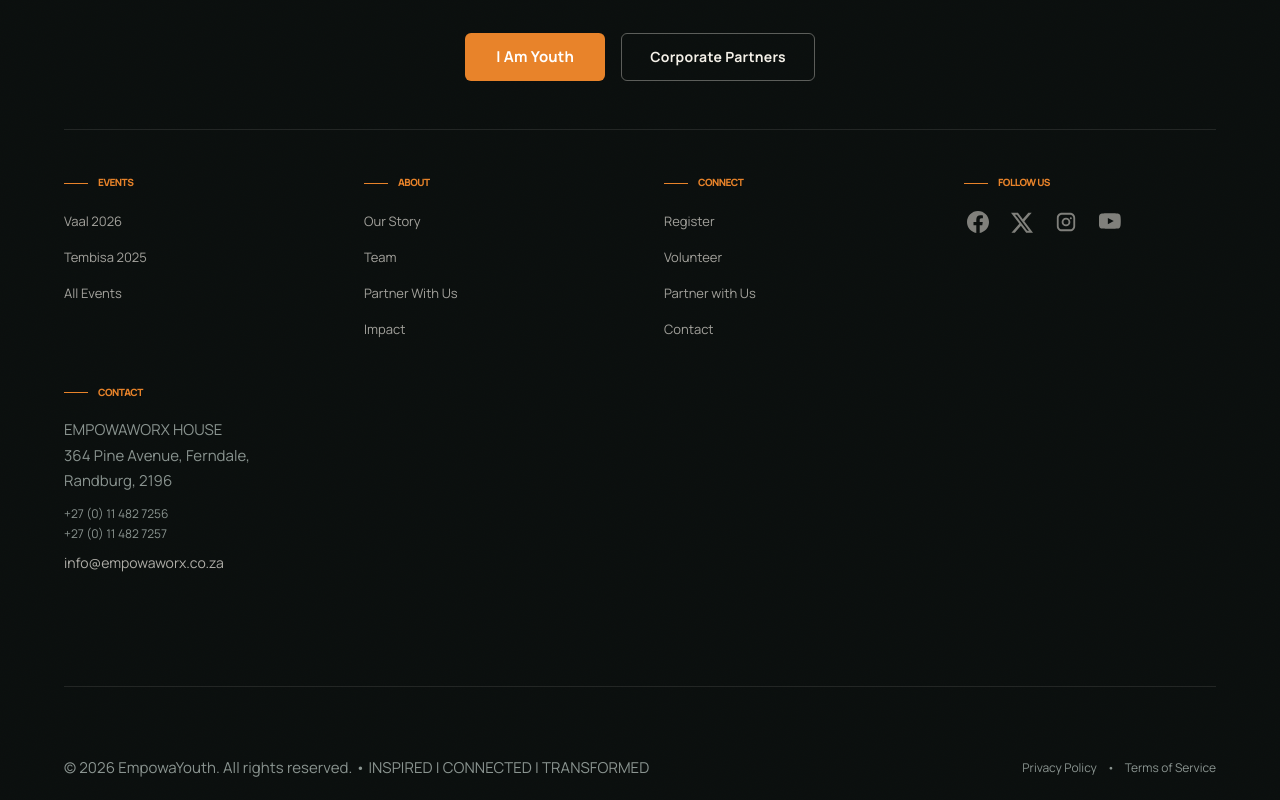
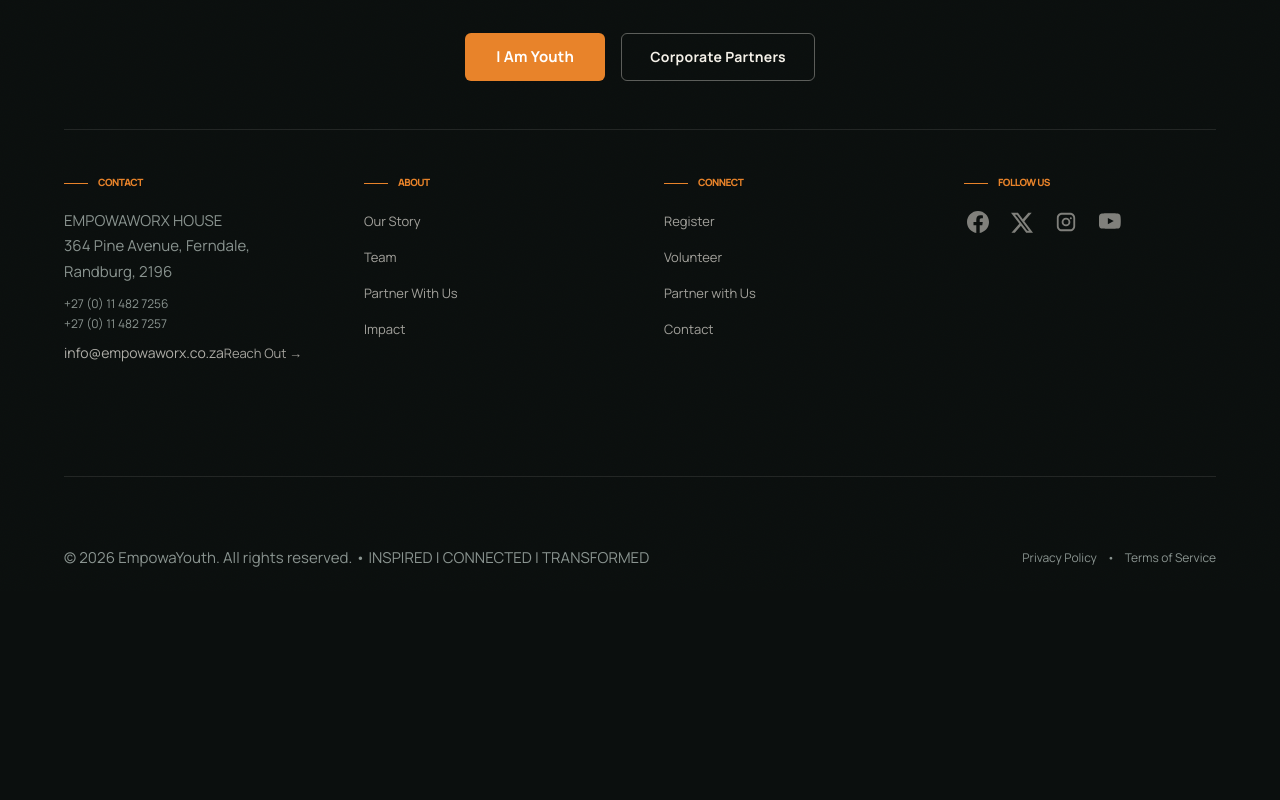
Before and after one commit to brandfocal/empowayouth, a Next.js app: page /impact in a window 1280 px wide. Shown: the part 3914-4714 px from the top of the page. After the commit the page ends 4505 px from the top, so only its background shows below. Built offline with nearby package versions, Linux system fonts and the light colour scheme.

Commit message:
feat: enable smooth scroll, update hero cta, fix partner section legibility, scale logos, and update footer

```diff
--- a/src/app/globals.css
+++ b/src/app/globals.css
@@ -68,6 +68,17 @@
 }
 
 /* Global resets & typography */
+html {
+  scroll-behavior: smooth;
+  scroll-padding-top: 88px;
+}
+
+@media (prefers-reduced-motion: reduce) {
+  html {
+    scroll-behavior: auto;
+  }
+}
+
 html, body {
   margin: 0;
   padding: 0;
@@ -176,6 +187,10 @@
   letter-spacing: -.025em;
   text-transform: none;
   text-wrap: balance;
+}
+
+.ey-partners .ey-section-heading {
+  color: var(--pt-paper);
 }
 
 .ey-heading-italic {
@@ -1376,7 +1391,7 @@
 .ey-marquee-row {
   display: flex;
   align-items: center;
-  gap: 48px;
+  gap: 24px;
   width: max-content;
   will-change: transform;
 }
@@ -1404,9 +1419,9 @@
   display: flex;
   align-items: center;
   justify-content: center;
-  width: 175px;
-  height: 76px;
-  padding: 10px 18px;
+  width: 150px;
+  height: 80px;
+  padding: 8px 12px;
   border: none;
   background: transparent;
   transition: transform 250ms ease;
@@ -1418,12 +1433,12 @@
 }
 
 .ey-partner-logo-img {
-  max-width: 135px;
-  max-height: 44px;
+  max-width: 145px;
+  max-height: 52px;
   width: auto;
   height: auto;
   object-fit: contain;
-  opacity: 0.85;
+  opacity: 0.9;
   transition: opacity 250ms ease, transform 250ms ease;
 }
 
@@ -1432,9 +1447,9 @@
 }
 
 .ey-logo-card {
-  width: 190px;
-  min-height: 76px;
-  padding: 12px 20px;
+  width: 150px;
+  min-height: 80px;
+  padding: 8px 12px;
   display: grid;
   place-items: center;
   flex: 0 0 auto;
@@ -1450,11 +1465,11 @@
 
 .ey-logo-card img {
   max-width: 100%;
-  height: 36px;
-  max-height: 36px;
+  height: 50px;
+  max-height: 50px;
   object-fit: contain;
-  opacity: 0.85;
-  transition: opacity 250ms ease;
+  opacity: 0.9;
+  transition: opacity 250ms ease, transform 250ms ease;
 }
 
 .ey-logo-card:hover img {
--- a/src/app/page.tsx
+++ b/src/app/page.tsx
@@ -89,8 +89,8 @@
               </p>
               <div className="ey-hero-panel">
                 <div className="ey-hero-ctas ey-hero-animate ey-hero-animate-4">
-                  <Link className="ey-button ey-button-dark-filled ey-hero-path" href="/#events" title="Find upcoming summits and pitch competitions">
-                    <span>Find Opportunities</span>
+                  <Link className="ey-button ey-button-dark-filled ey-hero-path" href="/offerings" title="Explore our interventions and offerings">
+                    <span>Our Interventions</span>
                   </Link>
                   <Link className="ey-button ey-button-dark-outline ey-hero-path" href="/#partners" title="Explore partnership and ESG value">
                     <span>Partner With Us</span>
@@ -98,10 +98,6 @@
                 </div>
               </div>
             </div>
-          </div>
-          <div className="ey-hero-scroll" aria-hidden="true">
-            <span className="ey-hero-scroll-line" />
-            <span className="ey-hero-scroll-label">Scroll</span>
           </div>
         </div>
       </section>
@@ -325,7 +321,7 @@
                   <strong>200+</strong>
                   <span>Brand Partners</span>
                 </p>
-                <h2 id="ey-partners-title" className="ey-section-heading">
+                <h2 id="ey-partners-title" className="ey-section-heading text-[var(--pt-paper)]">
                   <span>Trusted By The </span>
                   <span className="ey-heading-italic">Best</span>
                   <span>.</span>
--- a/src/app/partner/page.tsx
+++ b/src/app/partner/page.tsx
@@ -375,7 +375,7 @@
             />
 
             <div className="ey-partner-marquee-track">
-              <div className="flex shrink-0 items-center gap-6 pr-6">
+              <div className="flex shrink-0 items-center gap-4 pr-4">
                 {partnerSponsors.map((partner) => (
                   <div
                     key={`partner-a-${partner.id}`}
@@ -391,7 +391,7 @@
                   </div>
                 ))}
               </div>
-              <div className="flex shrink-0 items-center gap-6 pr-6" aria-hidden="true">
+              <div className="flex shrink-0 items-center gap-4 pr-4" aria-hidden="true">
                 {partnerSponsors.map((partner) => (
                   <div
                     key={`partner-b-${partner.id}`}
--- a/src/components/Footer.tsx
+++ b/src/components/Footer.tsx
@@ -13,15 +13,6 @@
 }
 
 export const defaultFooterColumns: FooterColumn[] = [
-  {
-    id: 'events',
-    heading: 'Events',
-    links: [
-      { id: 'vaal-2026', label: 'Vaal 2026', href: '/#events' },
-      { id: 'tembisa-2025', label: 'Tembisa 2025', href: '/#events' },
-      { id: 'all-events', label: 'All Events', href: '/#events' },
-    ],
-  },
   {
     id: 'about',
     heading: 'About',
@@ -123,42 +114,7 @@
         <div className="ey-footer-divider" aria-hidden="true" />
 
         <div className="ey-footer-grid">
-          {columns.map((column) => (
-            <nav key={column.id} aria-label={column.heading}>
-              <h3 className="ey-footer-heading">{column.heading}</h3>
-              <ul className="ey-footer-link-list">
-                {column.links.map((link) => (
-                  <li key={link.id}>
-                    <Link className="ey-footer-link" href={link.href}>
-                      <span>{link.label}</span>
-                    </Link>
-                  </li>
-                ))}
-              </ul>
-            </nav>
-          ))}
-
-          <div className="ey-footer-social-column">
-            <h3 className="ey-footer-heading">Follow Us</h3>
-            <ul className="ey-social-list">
-              {socials.map((social) => (
-                <li key={social.id}>
-                  <a
-                    className="ey-social-link"
-                    href={social.href}
-                    target="_blank"
-                    rel="noopener noreferrer"
-                    aria-label={social.label}
-                  >
-                    <svg viewBox="0 0 24 24" aria-hidden="true" focusable="false">
-                      <path d={social.path} />
-                    </svg>
-                  </a>
-                </li>
-              ))}
-            </ul>
-          </div>
-
+          {/* Column 1: Contact */}
           <address className="not-italic">
             <h3 className="ey-footer-heading">Contact</h3>
             <p className="ey-contact-copy text-xs font-bold uppercase tracking-wider text-[var(--pt-accent)]">
@@ -183,7 +139,51 @@
             <a className="ey-footer-contact-link block text-xs" href={`mailto:${contactEmail}`}>
               <span>{contactEmail}</span>
             </a>
+            <Link
+              href="/contact"
+              className="ey-footer-link mt-3 inline-block text-xs font-semibold text-[var(--pt-accent)] transition-colors hover:underline"
+            >
+              <span>Reach Out &rarr;</span>
+            </Link>
           </address>
+
+          {/* Columns: About & Connect */}
+          {columns.map((column) => (
+            <nav key={column.id} aria-label={column.heading}>
+              <h3 className="ey-footer-heading">{column.heading}</h3>
+              <ul className="ey-footer-link-list">
+                {column.links.map((link) => (
+                  <li key={link.id}>
+                    <Link className="ey-footer-link" href={link.href}>
+                      <span>{link.label}</span>
+                    </Link>
+                  </li>
+                ))}
+              </ul>
+            </nav>
+          ))}
+
+          {/* Column 4: Follow Us */}
+          <div className="ey-footer-social-column">
+            <h3 className="ey-footer-heading">Follow Us</h3>
+            <ul className="ey-social-list">
+              {socials.map((social) => (
+                <li key={social.id}>
+                  <a
+                    className="ey-social-link"
+                    href={social.href}
+                    target="_blank"
+                    rel="noopener noreferrer"
+                    aria-label={social.label}
+                  >
+                    <svg viewBox="0 0 24 24" aria-hidden="true" focusable="false">
+                      <path d={social.path} />
+                    </svg>
+                  </a>
+                </li>
+              ))}
+            </ul>
+          </div>
         </div>
 
         <div className="ey-footer-divider" aria-hidden="true" />
```
